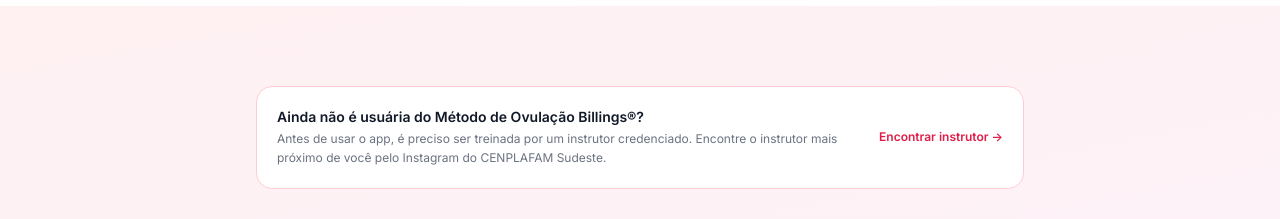
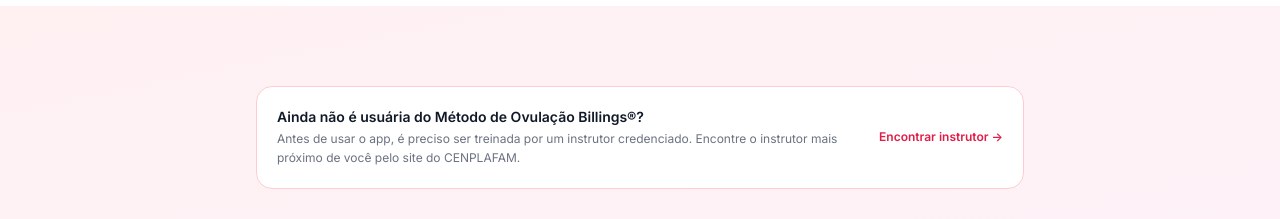
Before and after one commit to omatsudev/cicla-mob, a React (Vite) app: page / in a window 1280 px wide. Shown: the part 3380-3599 px from the top of the page. Built offline with nearby package versions, Linux system fonts and the light colour scheme; no server answers.

Commit message:
fix: link "Encontrar instrutor" volta a apontar para cenplafam.com.br/blank-2
Estava apontando para o Instagram do CENPLAFAM Sudeste.

```diff
--- a/src/pages/Landing.tsx
+++ b/src/pages/Landing.tsx
@@ -332,7 +332,7 @@ export default function Landing() {
       <section className="py-20 px-4 sm:px-6 bg-gradient-to-br from-rose-50 to-pink-50">
         <div className="max-w-3xl mx-auto">
           <a
-            href="https://www.instagram.com/cenplafamsudeste/"
+            href="https://www.cenplafam.com.br/blank-2"
             target="_blank"
             rel="noopener noreferrer"
             className="flex flex-col sm:flex-row sm:items-center justify-between gap-3 bg-white border border-rose-200 rounded-2xl p-5 hover:shadow-md hover:border-rose-300 transition-all"
@@ -340,7 +340,7 @@ export default function Landing() {
             <div>
               <p className="font-semibold text-gray-900 text-sm">Ainda não é usuária do Método de Ovulação Billings®?</p>
               <p className="text-gray-500 text-xs mt-0.5 leading-relaxed">
-                Antes de usar o app, é preciso ser treinada por um instrutor credenciado. Encontre o instrutor mais próximo de você pelo Instagram do CENPLAFAM Sudeste.
+                Antes de usar o app, é preciso ser treinada por um instrutor credenciado. Encontre o instrutor mais próximo de você pelo site do CENPLAFAM.
               </p>
             </div>
             <span className="shrink-0 text-xs text-rose-600 font-semibold whitespace-nowrap">Encontrar instrutor →</span>
```
